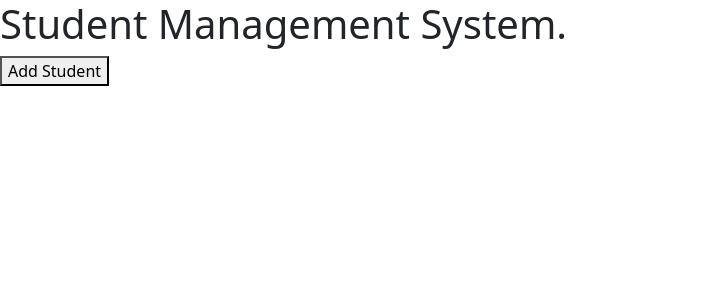
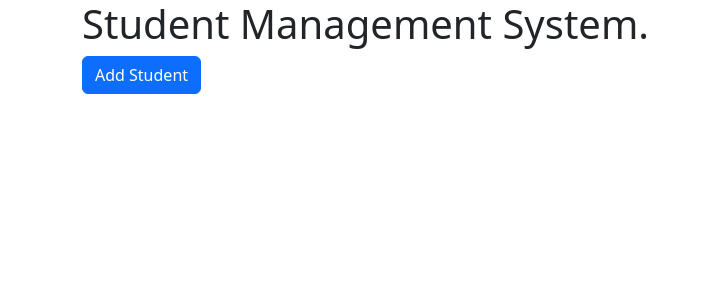
Before and after one commit to GaneshPanday07/React-Node-project, a React app in the folder Student-Management-System/frontend/: page / in a window 1280 px wide. Shown: the top 300 px of the page, without its empty margins (0-709 px from the left). Built offline with nearby package versions, Linux system fonts and the light colour scheme; the HTML template or start-up script is replaced by a standard one.

Commit message:
modified

```diff
--- a/Student-Management-System/frontend/src/App.jsx
+++ b/Student-Management-System/frontend/src/App.jsx
@@ -1,7 +1,7 @@
 import { BrowserRouter, Routes, Route } from 'react-router-dom'
-import Home from './Home'
-import AddStudent from './AddStudent'
-import StudentList from './StudentList'
+import Home from './pages/Home'
+import AddStudent from './pages/AddStudent'
+import StudentList from './pages/StudentList'
 function App() {
     return(
        <BrowserRouter>
--- a/Student-Management-System/frontend/src/Home.jsx
+++ /dev/null
@@ -1,16 +0,0 @@
-import { useNavigate } from 'react-router-dom'
-function Home(){
-    let navigate = useNavigate();
-    function gotoAddStudent(){
-        navigate('/Add/Student')
-    }
-
-    return(
-        <>
-        <h1>Student Management System.</h1>
-        <button onClick={gotoAddStudent}>Add Student</button>
-        </>
-
-    )
-}
-export default Home
--- /dev/null
+++ b/Student-Management-System/frontend/src/pages/Home.jsx
@@ -0,0 +1,24 @@
+import { useNavigate } from 'react-router-dom'
+import { Container, Row, Col, Button } from 'react-bootstrap'
+function Home(){
+    let navigate = useNavigate();
+    function gotoAddStudent(){
+        navigate('/Add/Student')
+    }
+
+    return(
+
+        <Container>
+            <Row>
+                <Col>
+                    <h1>Student Management System.</h1>
+        <Button onClick={gotoAddStudent}>Add Student</Button>
+                </Col>
+            </Row>
+        </Container>
+
+
+
+    )
+}
+export default Home
```
Also changed, not shown: Student-Management-System/frontend/src/pages/AddStudent.jsx (renamed from Student-Management-System/frontend/src/AddStudent.jsx), Student-Management-System/frontend/src/pages/StudentList.jsx (renamed from Student-Management-System/frontend/src/StudentList.jsx).
